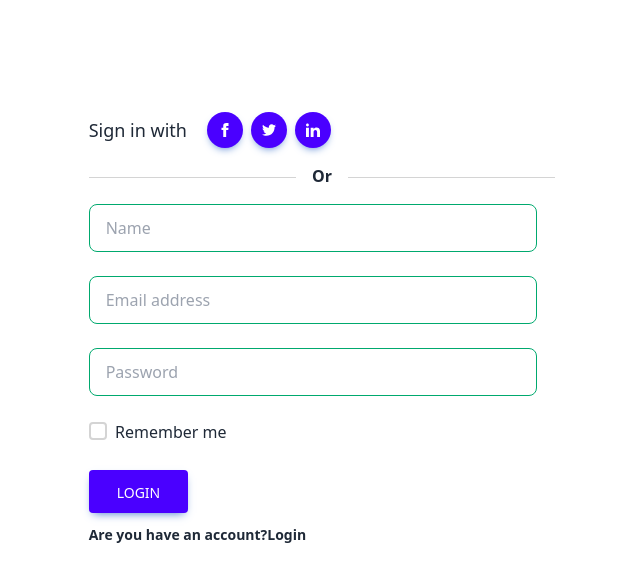
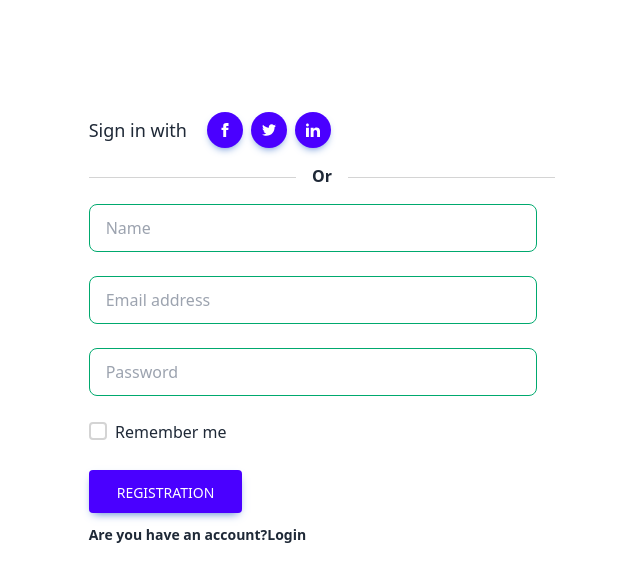
Before and after one commit to hasanhridoy01/userAdminDashboard, a React (Vite) app: page /registration in a window 1280 px wide. Shown: the top 582 px of the page, without its empty margins (318-958 px from the left). Built offline with nearby package versions, Linux system fonts and the light colour scheme; no server answers.

Commit message:
edit registration

```diff
--- a/src/components/SignUp/Registration.jsx
+++ b/src/components/SignUp/Registration.jsx
@@ -183,7 +183,7 @@ const Registration = () => {
               data-te-ripple-init
               data-te-ripple-color="light"
             >
-              Login
+              Registration
             </button>
 
             <p className="mb-0 mt-2 pt-1 text-sm font-semibold">
```
